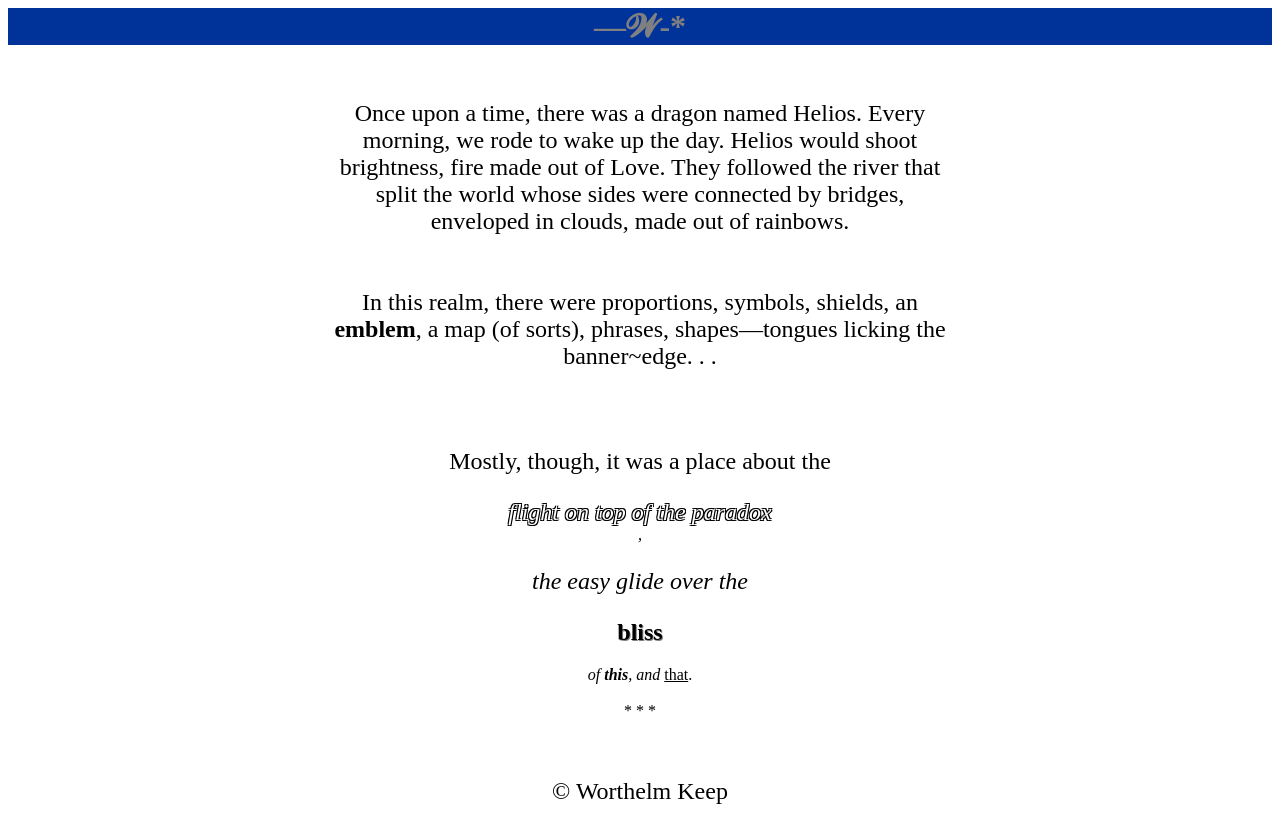
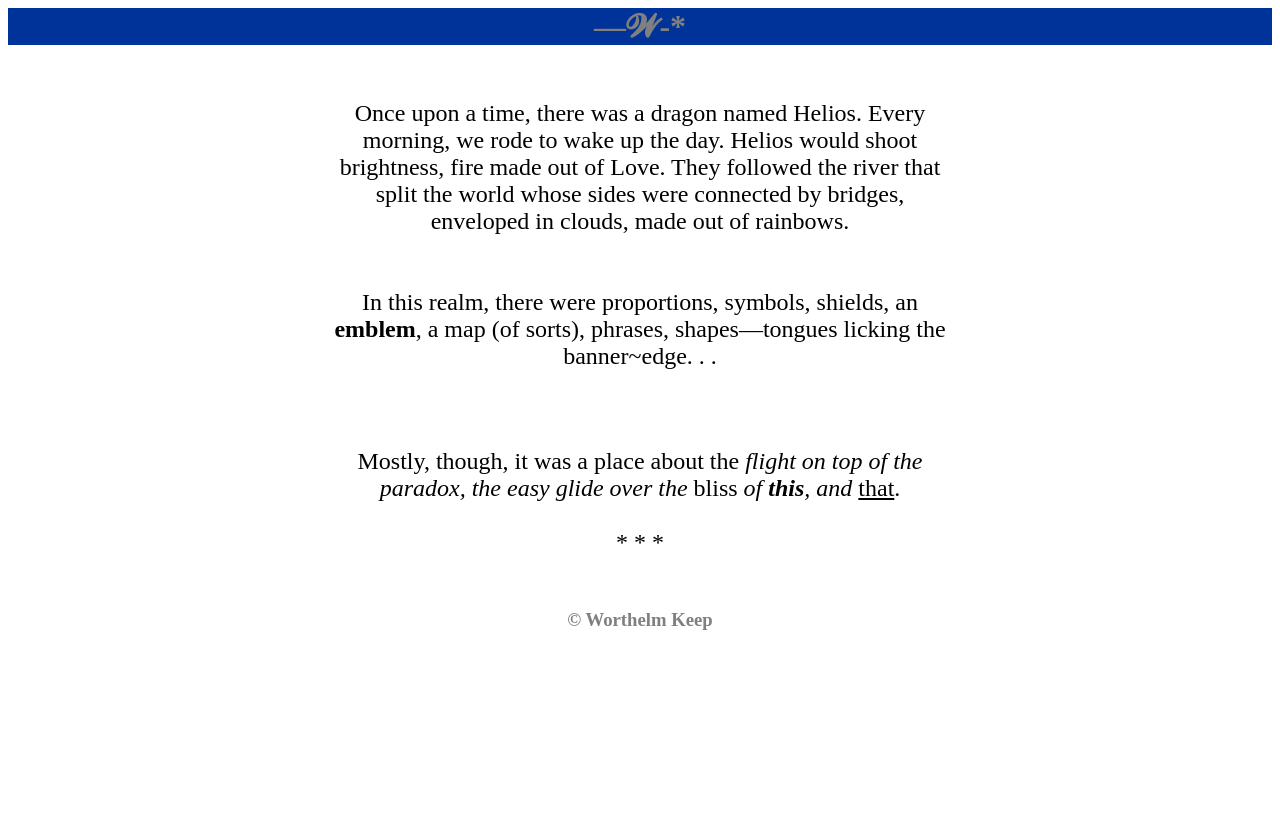
Before and after one commit to Worthelm/Worthelm-Keep, a plain HTML site: page index.html in a window 1280 px wide. After the commit the page ends 800 px from the top, so only its background shows below. Drawn offline with Linux system fonts and the light colour scheme.

Commit message:
Update index.html

```diff
--- a/index.html
+++ b/index.html
@@ -5,6 +5,7 @@
 <style>
 h1 {text-align: center; background-color: #003399; color: gray;}
 h2 {text-shadow: 1px 1px #808080;}
+h3 {text-align: center; color: gray;}
 p {text-align: center; font-size: 24px;}
 div {text-align: center;}
   .center {
@@ -18,7 +19,7 @@ div {text-align: center;}
   background-color: white;
   font-size: 24px;
   text-align: center;
-  text-shadow: -1px -1px 0 #000, 1px -1px 0 #000, -1px 1px 0 #000, 1px 1px 0 #000;
+  text-shadow: -2px -3px 0 #000, 1px -1px 0 #000, -1px 1px 0 #000, 1px 1px 0 #000;
 }
 </style>
 
@@ -33,7 +34,7 @@ Once upon a time, there was a dragon named Helios. Every morning, we rode to wak
 <br><br><br> In this realm, there were proportions, symbols, shields, an <b>emblem</b>, a map (of sorts), phrases, shapes—tongues licking the banner~edge. . .
 <br><br><br>  </p>
 
-      <p>Mostly, though, it was a place about the </p> <div class="shadow"> <i>flight on top of the paradox </div>, <p> the easy glide over the </i>  <h2> bliss </h2><i>of <b>this</b>, and </i> <u>that</u>.
+      <p>Mostly, though, it was a place about the <i>flight on top of the paradox, the easy glide over the </i>  bliss <i>of <b>this</b>, and </i> <u>that</u>.
 <br><br>  * * *
      </p>
    </div>
@@ -41,9 +42,9 @@ Once upon a time, there was a dragon named Helios. Every morning, we rode to wak
 
     <footer>
 
-      <p>
+      <h3>
      © Worthelm Keep
-      </p>
+      </h3>
     </footer>
 
 </body>
```
